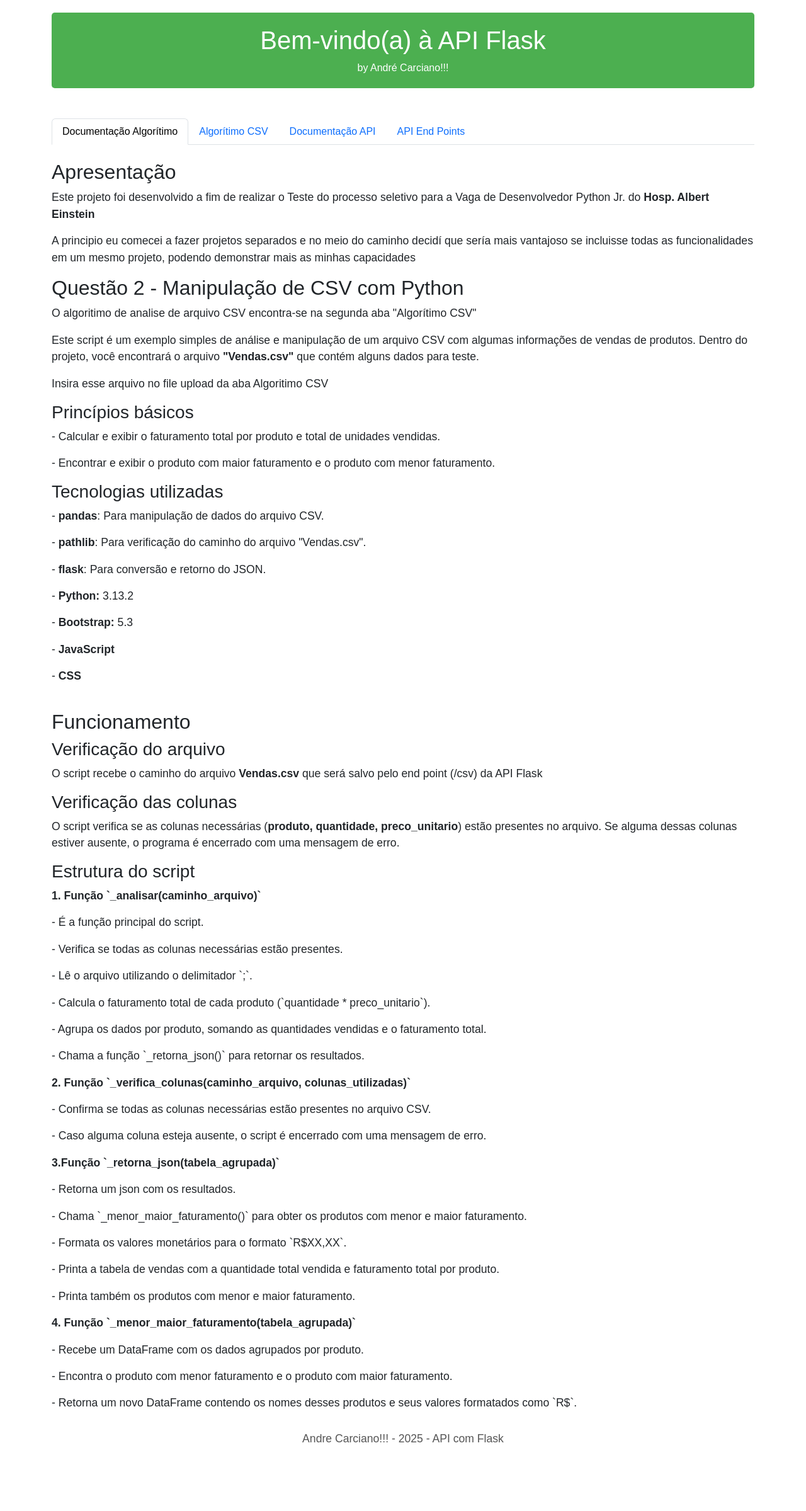
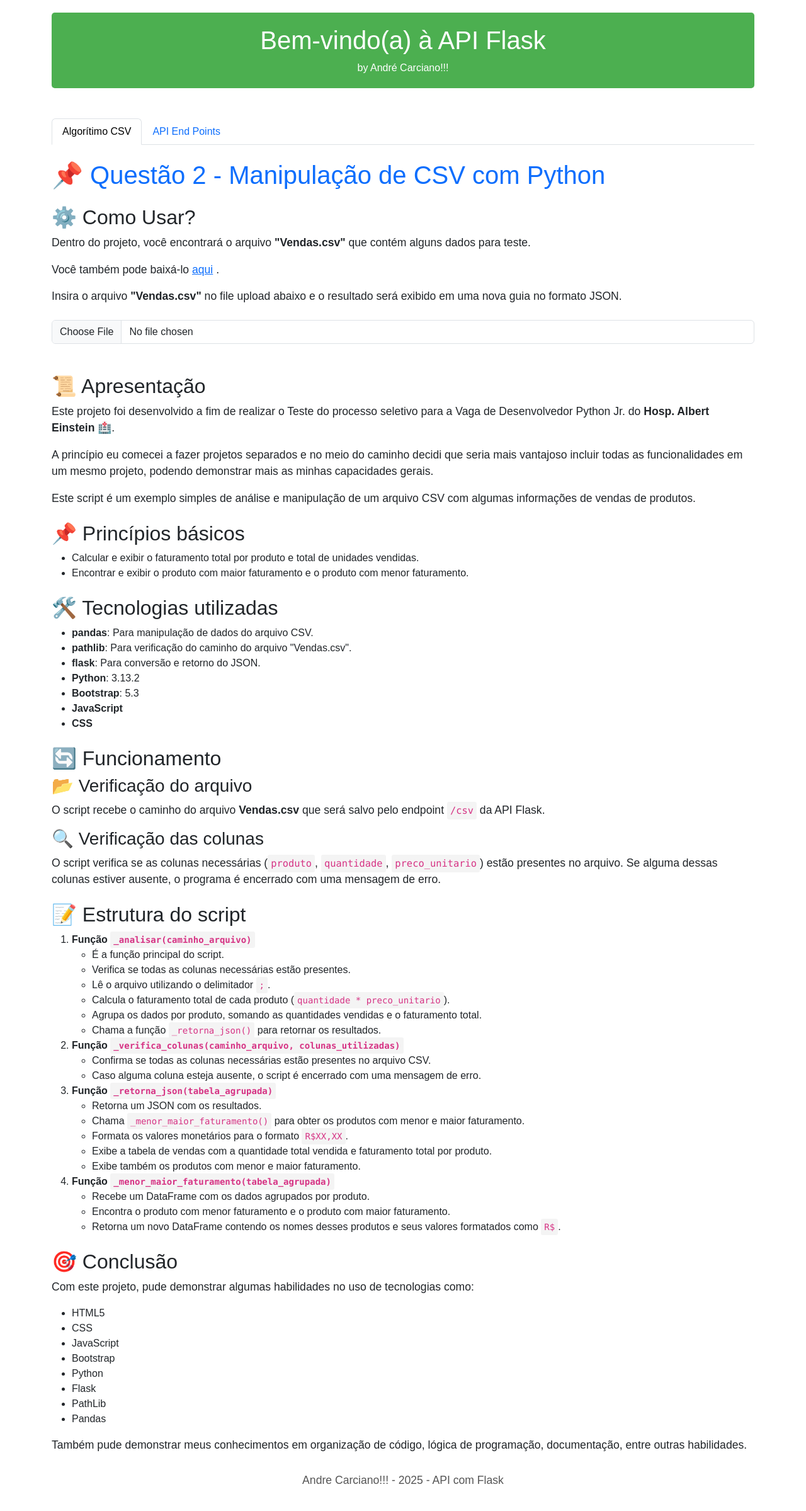
Before and after one commit to andrecarciano/SelecaoAE, a Flask app: page / in a window 1280 px wide. Shown: the whole page at 63% size. Before the commit the page ends 2290 px from the top, so only its background shows below. Run offline with Flask 3, Linux system fonts and the light colour scheme.

Commit message:
ultimo commit

```diff
--- a/APIFlask/templates/home.html
+++ b/APIFlask/templates/home.html
@@ -18,21 +18,11 @@
     <!-- menu navegação TABS -->
     <nav class="intro pt-5">
         <ul class="nav nav-tabs" id="myTab" role="tablist">
-            <li class="nav-item" role="presentation">
-                <button class="nav-link active" id="documentacaoAlg-tab" data-bs-toggle="tab"
-                    data-bs-target="#documentacaoAlg" type="button" role="tab" aria-controls="documentacaoAlg"
-                    aria-selected="false">Documentação Algorítimo</button>
-            </li>
 
-            <li class="nav-item" role="presentation">
-                <button class="nav-link" id="algoritimocsv-tab" data-bs-toggle="tab" data-bs-target="#algoritimocsv"
-                    type="button" role="tab" aria-controls="algoritimocsv" aria-selected="false">Algorítimo CSV</button>
-            </li>
-
-            <li class="nav-item" role="presentation">
-                <button class="nav-link" id="documentacaoapi-tab" data-bs-toggle="tab" data-bs-target="#documentacaoapi"
-                    type="button" role="tab" aria-controls="documentacaoapi" aria-selected="false">Documentação
-                    API</button>
+            <li class="nav-item " role="presentation">
+                <button class="nav-link active" id="algoritimocsv-tab" data-bs-toggle="tab"
+                    data-bs-target="#algoritimocsv" type="button" role="tab" aria-controls="algoritimocsv"
+                    aria-selected="false">Algorítimo CSV</button>
             </li>
 
             <li class="nav-item" role="presentation">
@@ -44,165 +34,144 @@
     </nav>
     <!-- END menu navegação TABS -->
     <div class="tab-content pt-4" id="myTabContent">
-        <!-- DOCUMENTAÇÃO ALGORITIMO -->
-        <section class="tab-pane fade show active" id="documentacaoAlg" role="tabpanel" aria-labelledby="documentacaoAlg-tab" tabindex="0">
-            <section class="intro">
-                <h2>Apresentação</h2>
-                <p>
-                    Este projeto foi desenvolvido a fim de realizar o Teste do processo seletivo para a Vaga de
-                    Desenvolvedor Python Jr. do <strong>Hosp. Albert Einstein</strong>
+
+        <!-- ALGORITMO CSV -->
+        <section class="tab-pane fade show active" id="algoritimocsv" role="tabpanel"
+            aria-labelledby="algoritimocsv-tab" tabindex="0">
+            <h1 class="text-primary">📌 Questão 2 - Manipulação de CSV com Python</h1>
+
+            <div class="mb-3">
+                <h2 class="mt-4">⚙️ Como Usar?</h2>
+                <p>Dentro do projeto, você encontrará o arquivo <strong>"Vendas.csv"</strong> que contém alguns dados
+                    para teste.</p>
+                <p>Você também pode baixá-lo
+                    <a href="http://127.0.0.1:5000/download-csv" download="Vendas.csv">aqui</a> .
                 </p>
-                <p>
-                    A principio eu comecei a fazer projetos separados e no meio do caminho decidí que sería mais vantajoso
-                    se incluisse todas as funcionalidades em um mesmo projeto, podendo demonstrar mais as minhas capacidades
-                </p>
-                <h2>
-                    Questão 2 - Manipulação de CSV com Python
-                </h2>
-                <p>
-                    O algoritimo de analise de arquivo CSV encontra-se na segunda aba "Algorítimo CSV"
-                </p>
-                <p>
-                    Este script é um exemplo simples de análise e manipulação de um arquivo CSV com algumas informações
-                    de vendas de produtos.
-                    Dentro do projeto, você encontrará o arquivo <strong>"Vendas.csv"</strong> que contém alguns dados
-                    para teste.
+                <label for="formFile" class="form-label">
+                    <p>Insira o arquivo <strong>"Vendas.csv"</strong> no file upload abaixo e o resultado será exibido
+                        em uma nova guia no formato JSON.</p>
+                </label>
+
+                <input class="form-control" type="file" id="formFile" accept=".csv"
+                    onchange="ArquivoSelecionado(event)">
+            </div>
+            <!-- DOCUMENTACAO ALGORITMO -->
+            <section class="intro mt-5">
+                <h2 class="mt-4">📜 Apresentação</h2>
+                <p>Este projeto foi desenvolvido a fim de realizar o Teste do processo seletivo para a Vaga de
+                    Desenvolvedor Python Jr. do <strong>Hosp. Albert Einstein 🏥</strong>.</p>
+                <p>A princípio eu comecei a fazer projetos separados e no meio do caminho decidi que seria mais
+                    vantajoso incluir todas as funcionalidades em um mesmo projeto, podendo demonstrar mais as minhas
+                    capacidades gerais.</p>
+                <p>Este script é um exemplo simples de análise e manipulação de um arquivo CSV com algumas informações
+                    de vendas de produtos.</p>
+
+                <h2 class="mt-4">📌 Princípios básicos</h2>
+                <ul>
+                    <li>Calcular e exibir o faturamento total por produto e total de unidades vendidas.</li>
+                    <li>Encontrar e exibir o produto com maior faturamento e o produto com menor faturamento.</li>
+                </ul>
+
+                <h2 class="mt-4">🛠️ Tecnologias utilizadas</h2>
+                <ul>
+                    <li><strong>pandas</strong>: Para manipulação de dados do arquivo CSV.</li>
+                    <li><strong>pathlib</strong>: Para verificação do caminho do arquivo "Vendas.csv".</li>
+                    <li><strong>flask</strong>: Para conversão e retorno do JSON.</li>
+                    <li><strong>Python</strong>: 3.13.2</li>
+                    <li><strong>Bootstrap</strong>: 5.3</li>
+                    <li><strong>JavaScript</strong></li>
+                    <li><strong>CSS</strong></li>
+                </ul>
+
+                <h2 class="mt-4">🔄 Funcionamento</h2>
+                <h3>📂 Verificação do arquivo</h3>
+                <p>O script recebe o caminho do arquivo <strong>Vendas.csv</strong> que será salvo pelo endpoint
+                    <code>/csv</code> da API Flask.
                 </p>
 
-                <p>
-                    Insira esse arquivo no file upload da aba Algoritimo CSV
+                <h3>🔍 Verificação das colunas</h3>
+                <p>O script verifica se as colunas necessárias (<code>produto</code>, <code>quantidade</code>,
+                    <code>preco_unitario</code>) estão presentes no arquivo. Se alguma dessas colunas estiver ausente, o
+                    programa é encerrado com uma mensagem de erro.
                 </p>
 
-                <h3>Princípios básicos</h3>
-                <p>
-                    - Calcular e exibir o faturamento total por produto e total de unidades vendidas.
-                </p>
-                <p>
-                    - Encontrar e exibir o produto com maior faturamento e o produto com menor faturamento.
-                </p>
+                <h2 class="mt-4">📝 Estrutura do script</h2>
+                <ol>
+                    <li><strong>Função <code>_analisar(caminho_arquivo)</code></strong>
+                        <ul>
+                            <li>É a função principal do script.</li>
+                            <li>Verifica se todas as colunas necessárias estão presentes.</li>
+                            <li>Lê o arquivo utilizando o delimitador <code>;</code>.</li>
+                            <li>Calcula o faturamento total de cada produto (<code>quantidade * preco_unitario</code>).
+                            </li>
+                            <li>Agrupa os dados por produto, somando as quantidades vendidas e o faturamento total.</li>
+                            <li>Chama a função <code>_retorna_json()</code> para retornar os resultados.</li>
+                        </ul>
+                    </li>
+                    <li><strong>Função <code>_verifica_colunas(caminho_arquivo, colunas_utilizadas)</code></strong>
+                        <ul>
+                            <li>Confirma se todas as colunas necessárias estão presentes no arquivo CSV.</li>
+                            <li>Caso alguma coluna esteja ausente, o script é encerrado com uma mensagem de erro.</li>
+                        </ul>
+                    </li>
+                    <li><strong>Função <code>_retorna_json(tabela_agrupada)</code></strong>
+                        <ul>
+                            <li>Retorna um JSON com os resultados.</li>
+                            <li>Chama <code>_menor_maior_faturamento()</code> para obter os produtos com menor e maior
+                                faturamento.</li>
+                            <li>Formata os valores monetários para o formato <code>R$XX,XX</code>.</li>
+                            <li>Exibe a tabela de vendas com a quantidade total vendida e faturamento total por produto.
+                            </li>
+                            <li>Exibe também os produtos com menor e maior faturamento.</li>
+                        </ul>
+                    </li>
+                    <li><strong>Função <code>_menor_maior_faturamento(tabela_agrupada)</code></strong>
+                        <ul>
+                            <li>Recebe um DataFrame com os dados agrupados por produto.</li>
+                            <li>Encontra o produto com menor faturamento e o produto com maior faturamento.</li>
+                            <li>Retorna um novo DataFrame contendo os nomes desses produtos e seus valores formatados
+                                como <code>R$</code>.</li>
+                        </ul>
+                    </li>
+                </ol>
 
-                <h3>Tecnologias utilizadas</h3>
-
-                <p>- <strong>pandas</strong>: Para manipulação de dados do arquivo CSV.</p>
-                <p>- <strong>pathlib</strong>: Para verificação do caminho do arquivo "Vendas.csv".</p>
-                <p>- <strong>flask</strong>: Para conversão e retorno do JSON.</p>
-
-                <p>- <strong>Python:</strong> 3.13.2</p>
-                <p>- <strong>Bootstrap:</strong> 5.3</p>
-                <p>- <strong>JavaScript</strong></p>
-                <p>- <strong>CSS</strong></p>
-                <br>
-                <h2> Funcionamento</h2>
-
-                <h3> Verificação do arquivo</h3>
-
-                <p>O script recebe o caminho do arquivo <strong>Vendas.csv</strong> que será salvo pelo end point (/csv) da API Flask</p>
-
-                <h3> Verificação das colunas </h3>
-
-                <p>O script verifica se as colunas necessárias (<strong>produto, quantidade, preco_unitario</strong>)
-                    estão presentes no arquivo.
-                    Se alguma dessas colunas estiver ausente, o programa é encerrado com uma mensagem de erro.</p>
-
-                <h3>Estrutura do script</h3>
-
-                <p><strong>1. Função `_analisar(caminho_arquivo)`</strong></p>
-                <p>- É a função principal do script.</p>
-                <p>- Verifica se todas as colunas necessárias estão presentes.</p>
-                <p>- Lê o arquivo utilizando o delimitador `;`.</p>
-                <p>- Calcula o faturamento total de cada produto (`quantidade * preco_unitario`).</p>
-                <p>- Agrupa os dados por produto, somando as quantidades vendidas e o faturamento total.</p>
-                <p>- Chama a função `_retorna_json()` para retornar os resultados.</p>
-
-                <p><strong>2. Função `_verifica_colunas(caminho_arquivo, colunas_utilizadas)`</strong></p>
-                <p>- Confirma se todas as colunas necessárias estão presentes no arquivo CSV.</p>
-                <p>- Caso alguma coluna esteja ausente, o script é encerrado com uma mensagem de erro.</p>
-
-                <p><strong>3.Função `_retorna_json(tabela_agrupada)`</strong></p>
-                <p>- Retorna um json com os resultados.
-                <p>- Chama `_menor_maior_faturamento()` para obter os produtos com menor e maior faturamento.</p>
-                <p>- Formata os valores monetários para o formato `R$XX,XX`.</p>
-                <p>- Printa a tabela de vendas com a quantidade total vendida e faturamento total por produto.</p>
-                <p>- Printa também os produtos com menor e maior faturamento.</p>
-
-                <p><strong>4. Função `_menor_maior_faturamento(tabela_agrupada)`</strong></p>
-                <p>- Recebe um DataFrame com os dados agrupados por produto.</p>
-                <p>- Encontra o produto com menor faturamento e o produto com maior faturamento.</p>
-                <p>- Retorna um novo DataFrame contendo os nomes desses produtos e seus valores formatados como `R$`.
-                </p>
+                <h2 class="mt-4">🎯 Conclusão</h2>
+                <p>Com este projeto, pude demonstrar algumas habilidades no uso de tecnologias como:</p>
+                <ul>
+                    <li>HTML5</li>
+                    <li>CSS</li>
+                    <li>JavaScript</li>
+                    <li>Bootstrap</li>
+                    <li>Python</li>
+                    <li>Flask</li>
+                    <li>PathLib</li>
+                    <li>Pandas</li>
+                </ul>
+                <p>Também pude demonstrar meus conhecimentos em organização de código, lógica de programação,
+                    documentação, entre outras habilidades.</p>
             </section>
-        </section>
-        <!-- END DOCUMENTAÇÃO ALGORITIMO -->
-        <!-- ALGORITMO CSV -->
-        <section class="tab-pane fade show" id="algoritimocsv" role="tabpanel" aria-labelledby="algoritimocsv-tab" tabindex="1">
-            <h2>
-                Questão 2 - Manipulação de CSV com Python
-            </h2>
-            <div class="mb-3">
-                <label for="formFile" class="form-label">Insira o Arquivo "Vendas.csv" voce pode encontra-lo na pasta raiz do projeto ou baixar
-                    <a href="http://127.0.0.1:5000/download-csv" download="Vendas.csv">aqui</a>
-                </label>
-                <input class="form-control" type="file" id="formFile" accept=".csv" onchange="ArquivoSelecionado(event)">
-              </div>
+            <!-- END DOCUMENTACAO ALGORITMO -->
         </section>
         <!-- END ALGORITMO CSV -->
-         <!-- DOCUMENTAÇÃO API -->
-        <section class="tab-pane fade show" id="documentacaoapi" role="tabpanel" aria-labelledby="documentacaoapi-tab" tabindex="2">
+
+        <!-- API -->
+        <section class="tab-pane fade show" id="api" role="tabpanel" aria-labelledby="api-tab" tabindex="2">
+            <h1>Web Frameworks API com Flask</h1>
             <section>
-                <p>
-                    A API que encontra-se na ultima aba foi desenvolvida utilizando o framework Flask para Python. Ela
-                    foi criada com o propósito de fornecer funcionalidades simples para demonstração.
-                </p>
-                <p>
-                    A API oferece tres endpoints principais:
-                </p>
+                <h2>🎯 Apresentação</h2>
+                <p>Esta API foi desenvolvida utilizando o framework <strong>Flask</strong> para Python. Ela foi criada
+                    com o propósito de fornecer funcionalidades simples para demonstração. A API oferece três endpoints
+                    principais:</p>
                 <ul>
-                    <li><strong>Home:</strong> A página inicial(Pagina atual) da API.</li>
+                    <li><strong>Home:</strong> A página inicial (Página atual) da API.</li>
                     <li><strong>Saudação:</strong> Retorna uma saudação personalizada.</li>
                     <li><strong>Soma:</strong> Realiza a soma de dois números fornecidos via JSON.</li>
                 </ul>
-                <p>Alem dos end points de uso interno e o end point de Análise de CSV</p>
+                <p>Além dos endpoints de uso interno, há também o endpoint de <strong>Análise de CSV</strong>.</p>
             </section>
-
-            <section class="api-endpoint">
-                <h2>1. End Point: Home</h2>
-                <p><strong>URL:</strong> <code>/</code></p>
-                <p><strong>Método:</strong> GET</p>
-                <p><strong>Descrição:</strong> Retorna a página inicial.</p>
-            </section>
-
-            <section class="api-endpoint">
-                <h2>2. End Point: Saudação</h2>
-                <p><strong>URL:</strong> <code>/saudacao?nome={nome}</code></p>
-                <p><strong>Método:</strong> GET</p>
-                <p><strong>Descrição:</strong> Retorna uma saudação personalizada com o nome enviado como parâmetro na
-                    query string.</p>
-                <pre><code>Exemplo de chamada: http://localhost:5000/saudacao?nome=Andrezinho</code></pre>
-                <p><strong>Resposta:</strong> "Olá, {nome} seja muito bem-vindo(a) a minha API Flask"</p>
-            </section>
-
-            <section class="api-endpoint">
-                <h2>3. End Point: Soma</h2>
-                <p><strong>URL:</strong> <code>/soma</code></p>
-                <p><strong>Método:</strong> POST</p>
-                <p><strong>Descrição:</strong> Recebe um objeto JSON no corpo da requisição e retorna a soma dos dois
-                    números fornecidos.</p>
-                <pre>
-                    <code>Exemplo de JSON enviado:</code>
-                    {
-                        "operando1": 10,
-                        "operando2": 5
-                    }
-                </pre>
-                <p><strong>Resposta:</strong> "A soma de {operando1} + {operando2} é {soma}"</p>
-            </section>
-
-        </section>
-        <!--END DOCUMENTAÇÃO API -->
-        <!-- API -->
-        <section class="tab-pane fade show" id="api" role="tabpanel" aria-labelledby="api-tab" tabindex="3">
             <p>Voce pode testar os end points com o postman atraves do
-                <a href="http://127.0.0.1:5000/download-json"download="APIFlask.postman_collection.json">Arquivo JSON</a>
+                <a href="http://127.0.0.1:5000/download-json" download="APIFlask.postman_collection.json">Arquivo
+                    JSON</a>
             </p>
 
             <h1>Método GET</h1>
@@ -211,8 +180,8 @@
             <form action="http://127.0.0.1:5000/saudacao" method="GET">
                 <fieldset>
                     <legend>Insira seu nome</label>
-                    <input type="text" id="nome" name="nome">
-                    <button id="saudacao" type="submit" class="btn btn-success">Enviar</button>
+                        <input type="text" id="nome" name="nome">
+                        <button id="saudacao" type="submit" class="btn btn-success">Enviar</button>
                 </fieldset>
             </form>
             <br>
@@ -232,8 +201,76 @@
                 <button id="saudacao" type="submit" class="btn btn-success">Enviar</button>
             </form>
 
-        </section>
-        <!-- END API -->
+            <!-- DOCUMENTAÇÃO API -->
+            <section class="" id="documentacaoapi" role="tabpanel" aria-labelledby="documentacaoapi-tab" tabindex="2">
+                <section class="mt-5">
+                    <h2>🚀 Endpoints</h2>
+
+                    <section class="api-endpoint">
+                        <h2>1. End Point: Home</h2>
+                        <p><strong>URL:</strong> <code>/</code></p>
+                        <p><strong>Método:</strong> GET</p>
+                        <p><strong>Descrição:</strong> Retorna a página inicial.</p>
+                    </section>
+
+                    <section class="api-endpoint">
+                        <h2>2. End Point: Saudação</h2>
+                        <p><strong>URL:</strong> <code>/saudacao?nome={nome}</code></p>
+                        <p><strong>Método:</strong> GET</p>
+                        <p><strong>Descrição:</strong> Retorna uma saudação personalizada com o nome enviado como
+                            parâmetro na
+                            query string.</p>
+                        <pre><code>Exemplo de chamada: http://localhost:5000/saudacao?nome=Andrezinho</code></pre>
+                        <p><strong>Resposta:</strong> "Olá, {nome} seja muito bem-vindo(a) a minha API Flask"</p>
+                    </section>
+
+                    <section class="api-endpoint">
+                        <h2>3. End Point: Soma</h2>
+                        <p><strong>URL:</strong> <code>/soma</code></p>
+                        <p><strong>Método:</strong> POST</p>
+                        <p><strong>Descrição:</strong> Recebe um objeto JSON no corpo da requisição e retorna a soma dos
+                            dois
+                            números fornecidos.</p>
+                        <pre>
+                        <code>Exemplo de JSON enviado:</code>
+                        {
+                            "operando1": 10,
+                            "operando2": 5
+                        }
+                    </pre>
+                        <p><strong>Resposta:</strong> "A soma de {operando1} + {operando2} é {soma}"</p>
+                    </section>
+
+                    <section>
+                        <h2>🛠️ Tecnologias Utilizadas</h2>
+                        <div class="tech-list">
+                            <div class="tech-item">HTML 5 🖥️</div>
+                            <div class="tech-item">CSS 🎨</div>
+                            <div class="tech-item">JavaScript ⚡</div>
+                            <div class="tech-item">Bootstrap 🧑‍💻</div>
+                            <div class="tech-item">Python 🐍</div>
+                            <div class="tech-item">Flask 🔥</div>
+                            <div class="tech-item">PathLib 📁</div>
+                            <div class="tech-item">Pandas 📊</div>
+                        </div>
+                    </section>
+
+                    <section>
+                        <h2>📜 Conclusão</h2>
+                        <p>Com este projeto pude demonstrar algumas habilidades de uso de diversas tecnologias como
+                            HTML5, CSS, JavaScript, Bootstrap, Python, Flask, PathLib e Pandas.
+                        <p>
+                            Além disso, foi uma
+                            ótima oportunidade para mostrar meus conhecimentos em <strong>organização de
+                                código</strong>, <strong>lógica de programação</strong>, <strong>documentação</strong>,
+                            entre outros.</p>
+                        </p>
+                    </section>
+                </section>
+                <!-- END DOCUMENTAÇÃO API -->
+                <!--END DOCUMENTAÇÃO API -->
+            </section>
+            <!-- END API -->
     </div>
 
     <footer>
@@ -241,4 +278,5 @@
     </footer>
 </body>
 <script src="../static/js/script.js"></script>
+
 </html>
```
Also changed, not shown: 1 other file.
